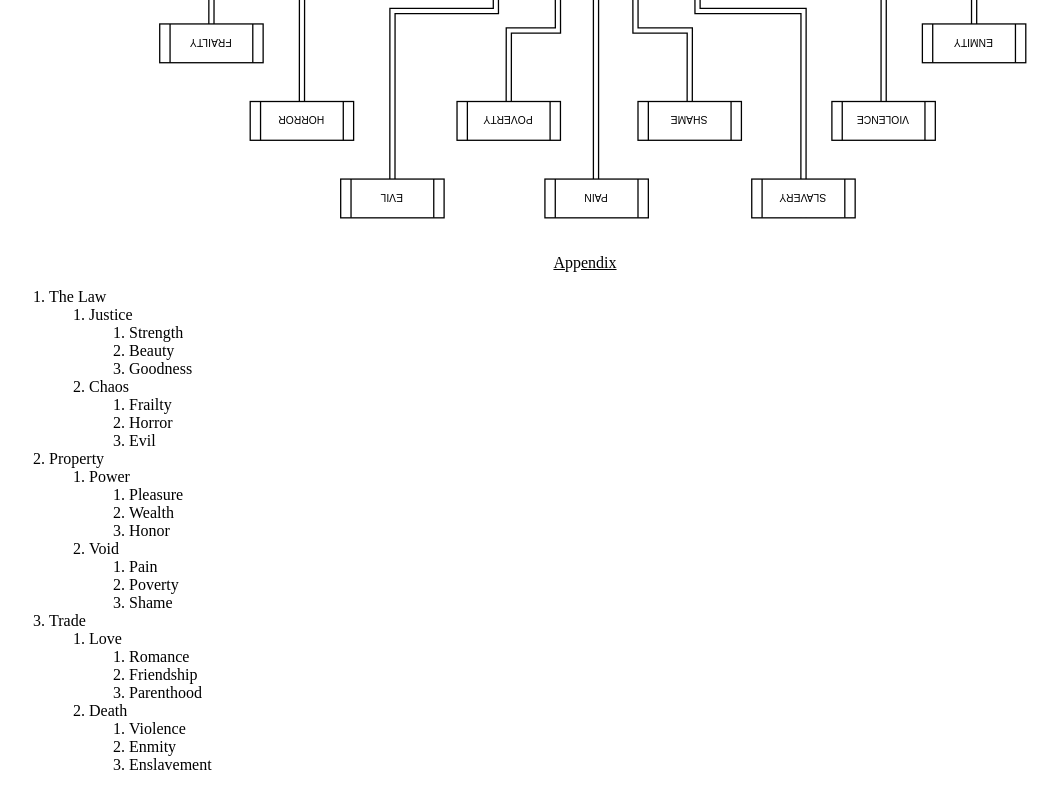
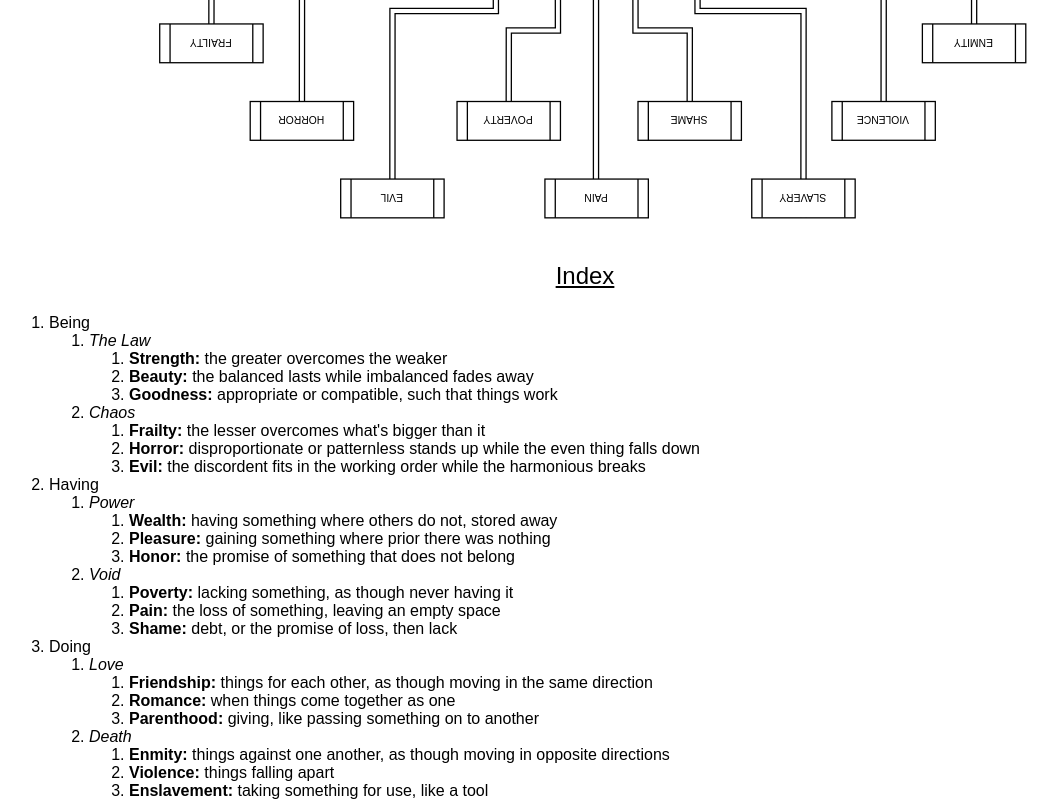
Before and after one commit to essayish/essayish.github.io, a plain HTML site: page index.html in a window 1280 px wide. Shown: the part 526-1326 px from the top of the page, without its empty margins (55-1113 px from the left). Before the commit the page ends 1300 px from the top, so only its background shows below. Drawn offline with Linux system fonts and the light colour scheme.

Commit message:
Add low level definitions

```diff
--- a/index.html
+++ b/index.html
@@ -5,69 +5,73 @@
     <meta charset="utf-8">
     <meta name="viewport" content="width=device-width, initial-scale=1.0">
 
+    <!-- <style media="screen" type="text/css">
+      .minor { font-style: italic; }
+    </style> -->
+
     <title>hello world</title>
   </head>
-  <body>
-      <div style="text-align:right;">
+  <body style="font-family:sans-serif">
+      <div style="text-align:right;font-size:0.5em">
         Fall 2020
       </div>
       <div style="position:absolute;
         top:5%;left:5%;bottom:5%;right:5%;">
-		<img class="svg"
-			style="width:100%;height:100%;"/>
-        <p style="text-align:center;"><u>A</u>pp<u>endix</u></p>
+		    <img class="svg"
+			   style="width:100%;height:100%;"/>
+        <p style="text-align:center;font-size:1.5em;"><u>Index</u></p>
         <p>
             <ol>
-                <li>The Law
+                <li>Being
                     <ol>
-                        <li>Justice
+                        <li><em>The Law</em>
                             <ol>
-                                <li>Strength</li>
-                                <li>Beauty</li>
-                                <li>Goodness</li>
+                                <li><b>Strength:</b> the greater overcomes the weaker</li>
+                                <li><b>Beauty:</b> the balanced lasts while imbalanced fades away</li>
+                                <li><b>Goodness:</b> appropriate or compatible, such that things work</li>
                             </ol>
                         </li>
-                        <li>Chaos
+                        <li><em>Chaos</em>
                             <ol>
-                                <li>Frailty</li>
-                                <li>Horror</li>
-                                <li>Evil</li>
+                                <li><b>Frailty:</b> the lesser overcomes what's bigger than it</li>
+                                <li><b>Horror:</b> disproportionate or patternless stands up while the even thing falls down</li>
+                                <li><b>Evil:</b> the discordent fits in the working order while the harmonious breaks</li>
                             </ol>
                         </li>
                     </ol>
                 </li>
-                <li>Property
+                <li>Having
                     <ol>
-                        <li>Power
+                        <li><em>Power</em>
                             <ol>
-                                <li>Pleasure</li>
-                                <li>Wealth</li>
-                                <li>Honor</li>
+                                <li><b>Wealth:</b> having something where others do not, stored away</li>
+                                <li><b>Pleasure:</b> gaining something where prior there was nothing</li>
+                                <li><b>Honor:</b> the promise of something that does not belong</li>
                             </ol>
                         </li>
-                        <li>Void
+                        <li><em>Void</em>
                             <ol>
-                                <li>Pain</li>
-                                <li>Poverty</li>
-                                <li>Shame</li>
+                                <li><b>Poverty:</b> lacking something, as though never having it</li>
+                                <li><b>Pain:</b> the loss of something, leaving an empty space</li>
+                                <li><b>Shame:</b> debt, or the promise of loss, then lack</li>
                             </ol>
                         </li>
                     </ol>
                 </li>
-                <li>Trade
+                <li>Doing
                     <ol>
-                        <li>Love
+                        <li><em>Love</em>
                             <ol>
-                                <li>Romance</li>
-                                <li>Friendship</li>
-                                <li>Parenthood</li>
+                                <li><b>Friendship:</b> things for each other, as though moving in the same direction</li>
+                                <li><b>Romance:</b> when things come together as one</li>
+                                <li><b>Parenthood:</b> giving, like passing something on to another</li>
                             </ol>
                         </li>
-                        <li>Death
+                        <li><em>Death</em>
                             <ol>
-                                <li>Violence</li>
-                                <li>Enmity</li>
-                                <li>Enslavement</li>
+                                <li><b>Enmity:</b> things against one another, as though moving in opposite directions</li>
+                                <li><b>Violence:</b> things falling apart</li>
+                                <li><b>Enslavement:</b> taking something for use, like a tool</li>
                             </ol>
                         </li>
                     </ol>
```
